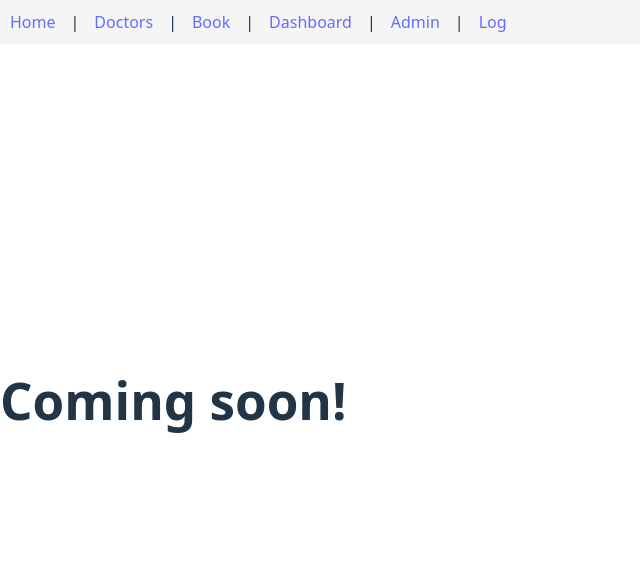
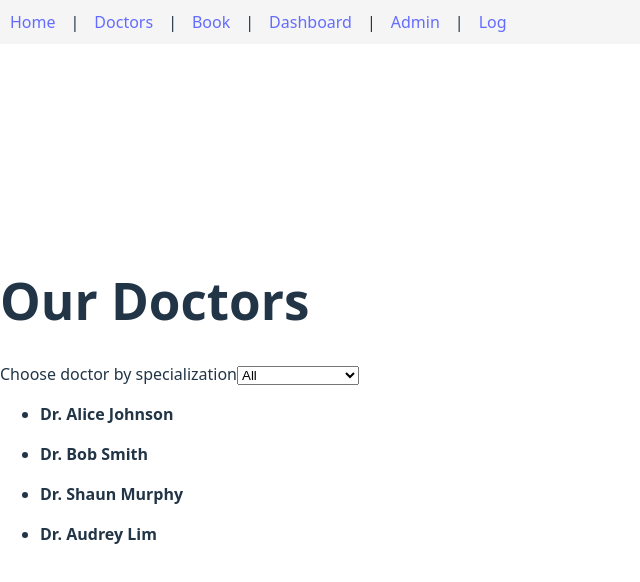
Before and after one commit to Vasuuu641/clinic-app, a React (Vite) app: page / in a window 1280 px wide. Shown: the top 582 px of the page, without its empty margins (0-640 px from the left). Built offline with nearby package versions, Linux system fonts and the light colour scheme; the HTML template or start-up script is replaced by a standard one.

Commit message:
Load doctors function
Used useState and useEffect functions to display the doctors on the homepage. Implemented the doctors to be filtered based on their specialization

```diff
--- a/src/pages/HomePage.jsx
+++ b/src/pages/HomePage.jsx
@@ -1,5 +1,68 @@
+import { doctors } from "../data/doctors";
+import { useState, useEffect } from 'react';
+
+
 function Homepage(){
-    return <h1>Coming soon!</h1>
+    //Sets the state to use all the doctors available
+    const [allDoctors, setAllDoctors] = useState(doctors);
+
+    //Sets state to filter out the doctors
+    const [filteredDoctors, setFilteredDoctors] = useState(doctors);
+
+    //Store doctors based on their rspecialization
+    const [selectedSpecialty, setSelectedSpecialty] = useState(''); //Blank for the user to select from the dropdown
+
+    useEffect(() => {
+            if(selectedSpecialty === ''){
+                setFilteredDoctors(allDoctors);
+            }
+            else{
+                const filtered = allDoctors.filter(doc =>
+                    doc.specialty === selectedSpecialty
+                );
+
+                setFilteredDoctors(filtered);
+            }
+        }, [selectedSpecialty, allDoctors]);
+
+
+    function List(){
+       return(
+       <ul>
+        {filteredDoctors.map(doc => (
+            <li key = {doc.id}>
+                 <p><b>{doc.name}</b></p>
+            </li>
+        ))}
+       </ul>
+       );
+    }
+
+
+    return(
+        <div>
+            <h1>Our Doctors</h1>
+
+            <label htmlFor ="specialty-select">Choose doctor by specialization</label>
+            <select
+                id = "specialty-select"
+                value = {selectedSpecialty}
+                onChange = {(e) => setSelectedSpecialty(e.target.value)}
+            >
+
+                <option value = "">All</option>
+                <option value = "Pediatrics">Pediatrics</option>
+                <option value = "Cardiology">Cardiology</option>
+                <option value = "Neurology">Neurology</option>
+                <option value = "Trauma Surgeon">Trauma Surgeon</option>
+
+            </select>
+
+            <List />
+
+        </div>
+    )
+
 }
 
 export default Homepage;
```
